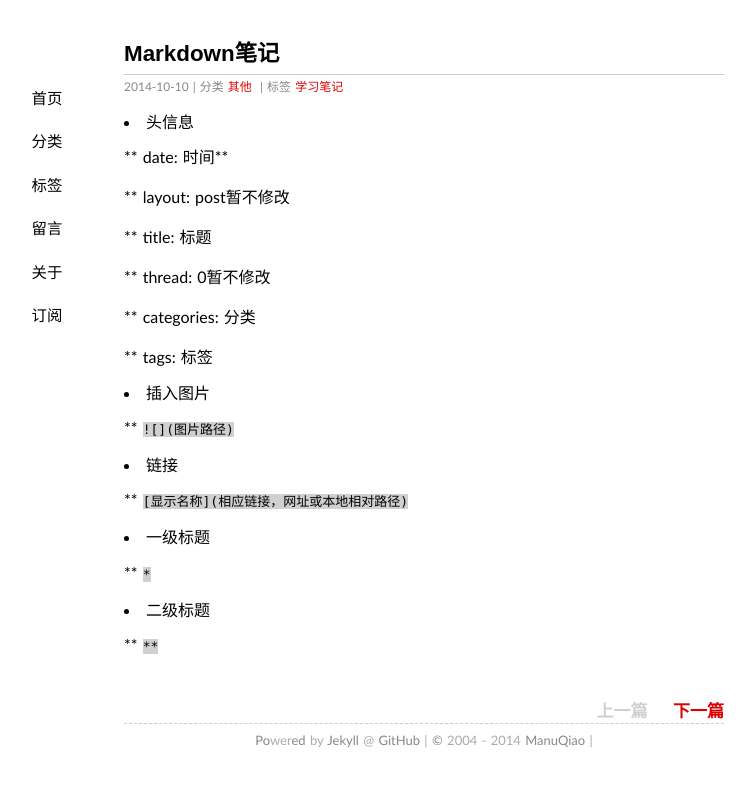
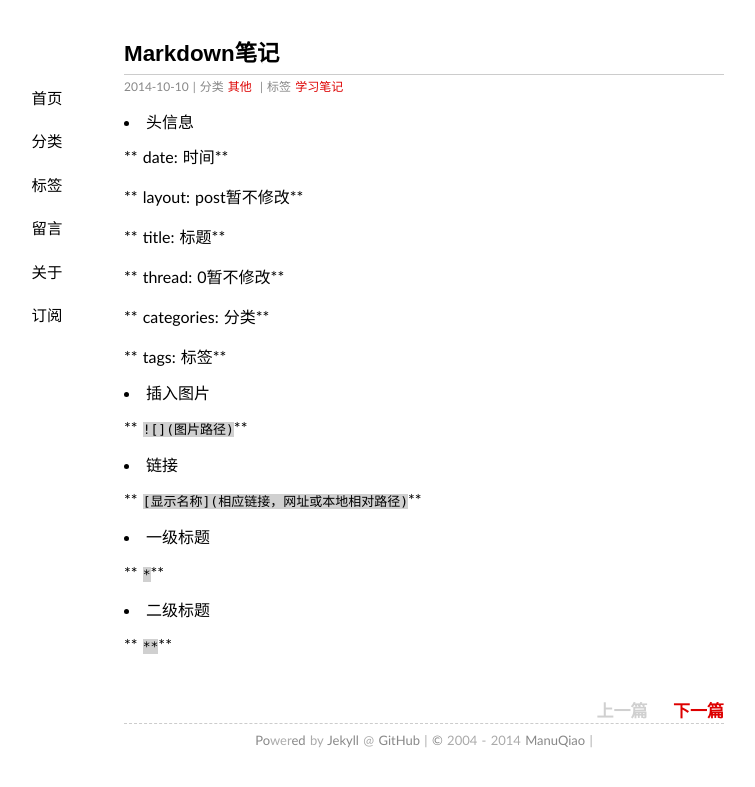
Before and after one commit to manuqiao/manuqiao.github.io, a Jekyll site: the page built from _posts/2014-10-10-markdown.md, in a window 1280 px wide. Shown: the top 787 px of the page, without its empty margins (216-971 px from the left). Built offline with Jekyll 4.4.1, drawn with Linux system fonts in a browser that asks for light colours; some web fonts are replaced; Markdown is read by kramdown in place of the engine named in the settings; comment, search, counter and statistics services are not loaded.

Commit message:
修改二级项语法

```diff
--- a/_posts/2014-10-10-markdown.md
+++ b/_posts/2014-10-10-markdown.md
@@ -10,28 +10,28 @@ tags: 学习笔记
 
 **    date: 时间**
 
-**    layout: post暂不修改
+**    layout: post暂不修改**
 
-**    title: 标题
+**    title: 标题**
 
-**    thread: 0暂不修改
+**    thread: 0暂不修改**
 
-**    categories: 分类
+**    categories: 分类**
 
-**    tags: 标签
+**    tags: 标签**
 
 *    插入图片
 
-**    `![](图片路径)`
+**    `![](图片路径)`**
 
 *    链接
 
-**    `[显示名称](相应链接，网址或本地相对路径)`
+**    `[显示名称](相应链接，网址或本地相对路径)`**
 
 *    一级标题
 
-**    `*`
+**    `*`**
 
 *    二级标题
 
-**    `**`
+**    `**`**
```
